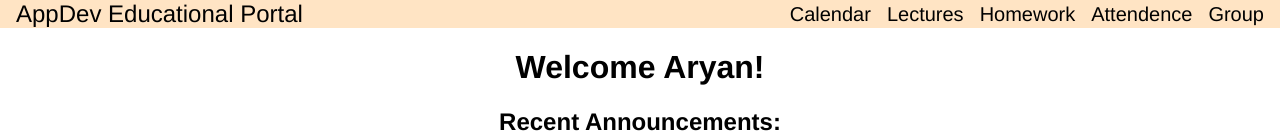
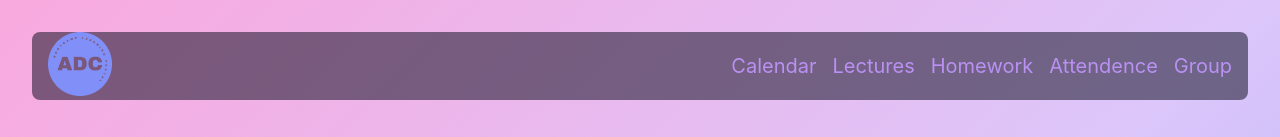
Before and after one commit to aryanj112/BootcampPortal, a React (Vite) app: page / in a window 1280 px wide. Shown: the top 137 px of the page. Built offline with nearby package versions, Linux system fonts and the light colour scheme.

Commit message:
Fixed nav bar css and added a logo

```diff
--- a/src/components/NavBar.tsx
+++ b/src/components/NavBar.tsx
@@ -5,7 +5,7 @@ import { Link } from 'react-router-dom'
 function NavBar() {
   return (
     <nav className = 'nav'>
-      <Link to="/" className = "site-title"> AppDev Educational Portal </Link>
+      <Link to="/" className = "logo"><img src="assets/logo.png" alt="logo" /></Link>
       <ul>
         <li> <Link to="/calendar"> Calendar </Link> </li>
         <li> <Link to="/lectures"> Lectures </Link> </li>
--- a/src/styles.css
+++ b/src/styles.css
@@ -3,18 +3,22 @@
 }
 
 body {
-    font-family: 'Helvetica Neue', Helvetica, Arial, sans-serif;
+    font-family: 'Inter', sans-serif;
     margin: 0;
     padding: 0;
-  }
+    min-block-size: 100vb;
+    background-image: linear-gradient(to bottom right, hsl(320 87% 82%), hsl(265 85% 88%), hsl(231 83% 75%));
+}
 
 .site-title {
     font-size: 1.5rem;
 }
 
 .nav {
-    background-color: bisque;
-    color: black;
+    margin: 2rem;
+    border-radius: 0.5rem;
+    background-color: hsl(231 83% 5%/50%);
+
     display: flex;
     justify-content: space-between;
     align-items: center;
@@ -22,18 +26,22 @@ body {
     padding: 0 1rem;
 }
 
+.nav .logo img{
+    width: 4rem;
+}
+
 .nav ul {
+    color: hsl(265, 80%, 76%);
     padding: 0;
     margin: 0;
     list-style: none;
     display: flex;
     gap: 1rem;
-    /* this may not be the best place to put it the font-size */
     font-size: 1.25rem;
 }
 
 .nav a {
-    color: inherit;
+    color: hsl(265, 80%, 76%);
     text-decoration: none;
 }
 
```
Also changed, not shown: assets/logo.png (added).
